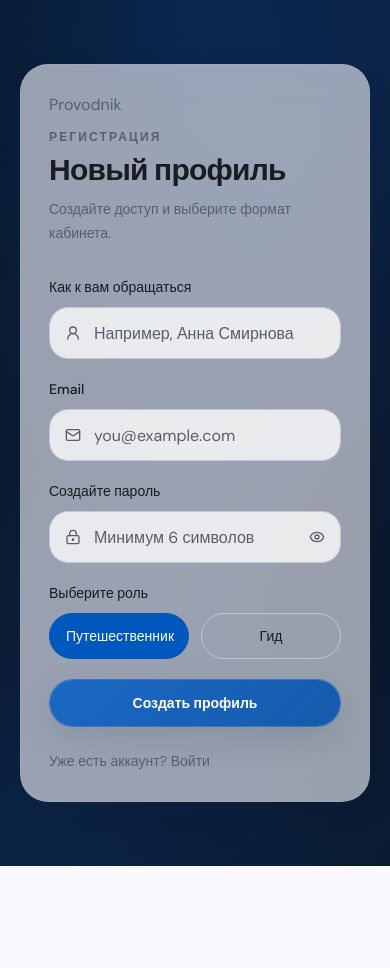
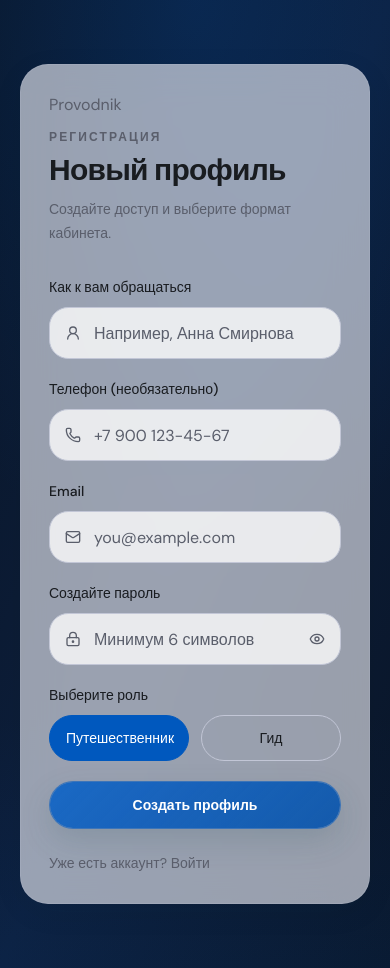
Before and after one commit to s6s8/provodnik.app, a Next.js app: page /auth in a window 390 px wide. Both pictures are taken after a click on the button "Нет аккаунта? Создать профиль". Before the commit the page ends 866 px from the top, so only its background shows below. Built offline with nearby package versions, Linux system fonts and the light colour scheme; no server answers.

Commit message:
feat(auth): phone field in registration — all roles

```diff
--- a/src/features/auth/actions/signUpAction.ts
+++ b/src/features/auth/actions/signUpAction.ts
@@ -9,6 +9,7 @@ type SignUpInput = {
   password: string;
   role: string;
   fullName: string;
+  phone?: string;
 };
 
 type SignUpResult =
@@ -16,7 +17,7 @@ type SignUpResult =
   | { ok: false; error: string };
 
 export async function signUpAction(input: SignUpInput): Promise<SignUpResult> {
-  const { email, password, role, fullName } = input;
+  const { email, password, role, fullName, phone } = input;
   const safeRole = isAppRole(role) ? role : "traveler";
 
   const admin = createSupabaseAdminClient();
@@ -46,6 +47,7 @@ export async function signUpAction(input: SignUpInput): Promise<SignUpResult> {
     role: safeRole,
     email,
     full_name: fullName,
+    ...(phone ? { phone } : {}),
   });
 
   // 3. If guide, upsert guide_profiles too
--- a/src/features/auth/components/auth-entry-screen.tsx
+++ b/src/features/auth/components/auth-entry-screen.tsx
@@ -11,6 +11,7 @@ import {
   EyeOff,
   LockKeyhole,
   Mail,
+  Phone,
   UserRound,
 } from "lucide-react";
 
@@ -68,6 +69,7 @@ export function AuthEntryScreen() {
   const [email, setEmail] = useState("");
   const [password, setPassword] = useState("");
   const [fullName, setFullName] = useState("");
+  const [phone, setPhone] = useState("");
   const [role, setRole] = useState<RoleValue>(initialRole);
   const [showPassword, setShowPassword] = useState(false);
   const [isSubmitting, setIsSubmitting] = useState(false);
@@ -138,6 +140,7 @@ export function AuthEntryScreen() {
         password,
         role,
         fullName: trimmedFullName,
+        phone: phone.trim() || undefined,
       });
 
       if (!result.ok) {
@@ -205,6 +208,7 @@ export function AuthEntryScreen() {
 
         <form onSubmit={handleSubmit} className="mt-8 space-y-5">
           {isSignUp ? (
+            <>
               <div className="grid gap-2.5">
                 <label htmlFor="full-name" className="text-sm font-medium text-foreground">
                   Как к вам обращаться
@@ -222,6 +226,24 @@ export function AuthEntryScreen() {
                   />
                 </div>
               </div>
+              <div className="grid gap-2.5">
+                <label htmlFor="phone" className="text-sm font-medium text-foreground">
+                  Телефон (необязательно)
+                </label>
+                <div className="relative">
+                  <Phone className="pointer-events-none absolute left-4 top-1/2 size-4 -translate-y-1/2 text-muted-foreground" />
+                  <Input
+                    id="phone"
+                    type="tel"
+                    autoComplete="tel"
+                    placeholder="+7 900 123-45-67"
+                    value={phone}
+                    onChange={(event) => setPhone(event.target.value)}
+                    className="min-h-[3.25rem] w-full rounded-[1.2rem] border border-input bg-surface-high/[0.78] pl-11 shadow-none focus-visible:border-ring"
+                  />
+                </div>
+              </div>
+            </>
           ) : null}
 
           <div className="grid gap-2.5">
```
Lines whose indentation alone changed are shown as unchanged.
